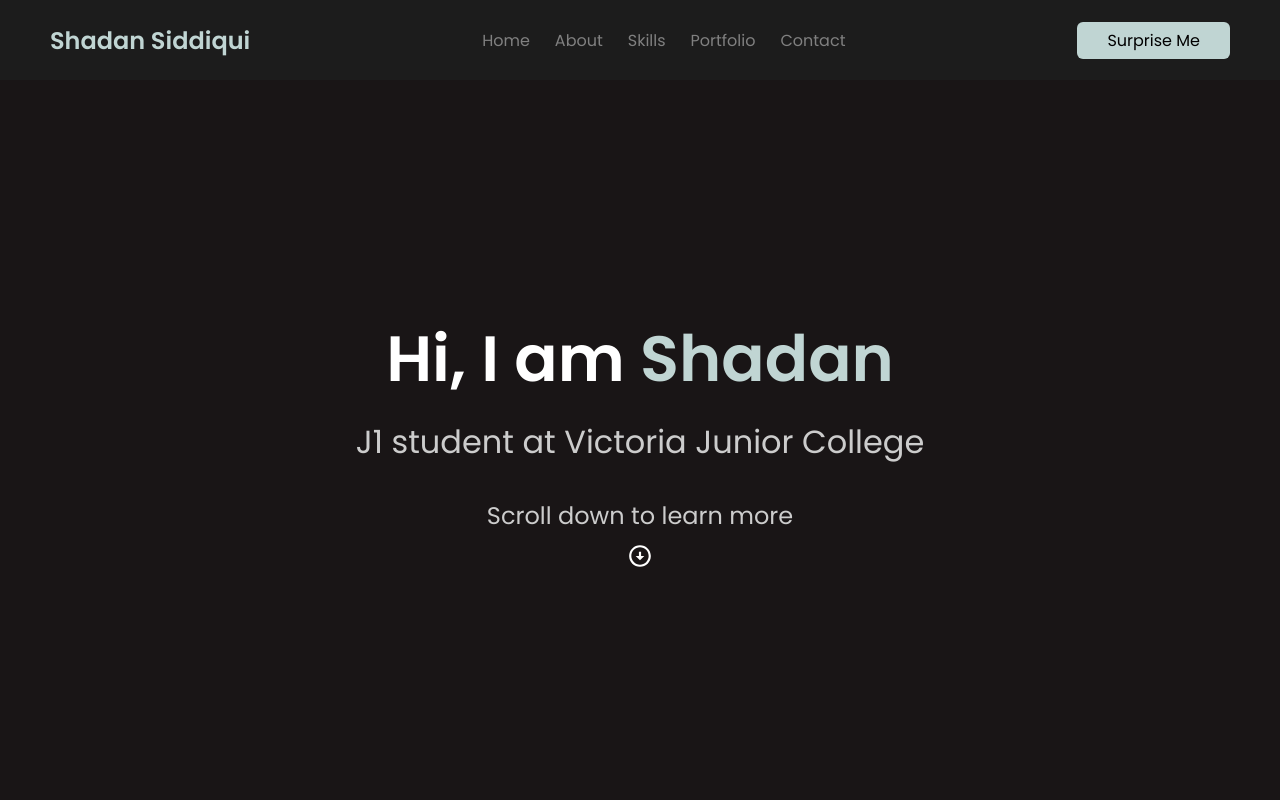
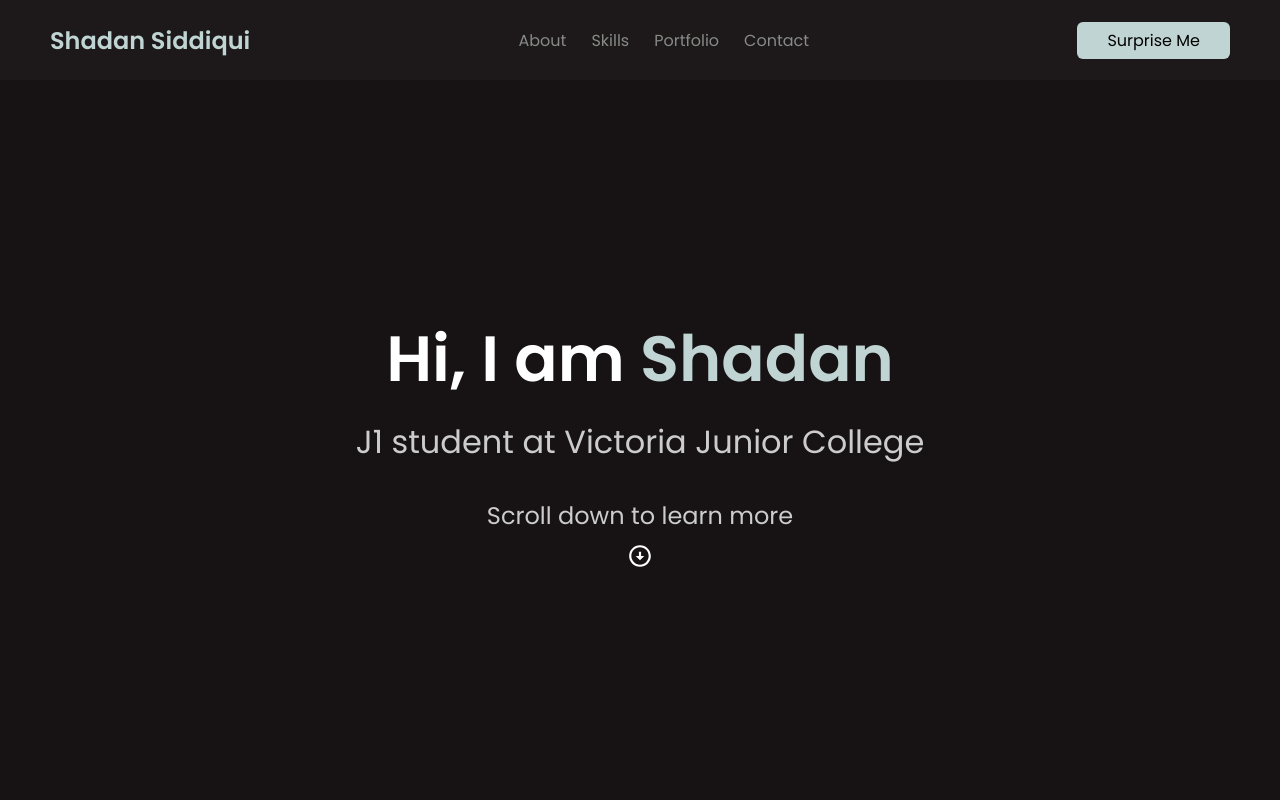
Before and after one commit to Shadan13/Webfolio, a plain HTML site: page index.html in a window 1280 px wide. Shown: the top 800 px of the page. Drawn offline with nearby package versions, Linux system fonts and the light colour scheme.

Commit message:
Updates to page

```diff
--- a/index.html
+++ b/index.html
@@ -15,7 +15,6 @@
     <div class="navbar" id="to-top">
         <h2>Shadan Siddiqui</h2>
         <ul>
-            <li><a href="#to-top">Home</a></li>
             <li><a href="#about">About</a></li>
             <li><a href="#skills">Skills</a></li>
             <li><a href="#portfolio">Portfolio</a></li>
@@ -56,6 +55,7 @@
                 </p>
             </div>
         </div>
+        <br>
 
     </div>
 
@@ -78,6 +78,7 @@
                 </p>
             </div>
         </div>
+        <br>
 
     </div>
 
@@ -100,6 +101,7 @@
                 </p>
             </div>
         </div>
+        <br>
 
     </div>
 
--- a/style.css
+++ b/style.css
@@ -13,7 +13,7 @@ html {
 
 body {
     height: 100vh;
-    background: #191516;
+    background: #171314;
 }
 
 .navbar {
@@ -22,7 +22,7 @@ body {
     justify-content: space-between;
     height: 80px;
     padding: 0 50px;
-    background-color: #1c1c1c;
+    background-color: #1D191A;
 }
 
 .navbar h2 {
@@ -40,7 +40,7 @@ body {
 
 .navbar ul li a {
     text-decoration: none;
-    color: #808080;
+    color: #878A87;
     font-size: 16px;
     margin-right: 25px;
     transition: color 0.3s ease;
@@ -102,7 +102,7 @@ body {
 }
 
 .separator {
-    margin: 50px 50px 30px;
+    margin: 50px 50px 20px;
     padding: 10px 10px;
     background: rgba(255, 255, 255, 0.08);
     display: inline-block;
@@ -134,7 +134,7 @@ body {
 
 footer {
     position: relative;
-    background: #1c1c1c;
+    background: #1D191A;
     padding: 40px 50px 40px;
     margin-top: 100px;
 }
```
